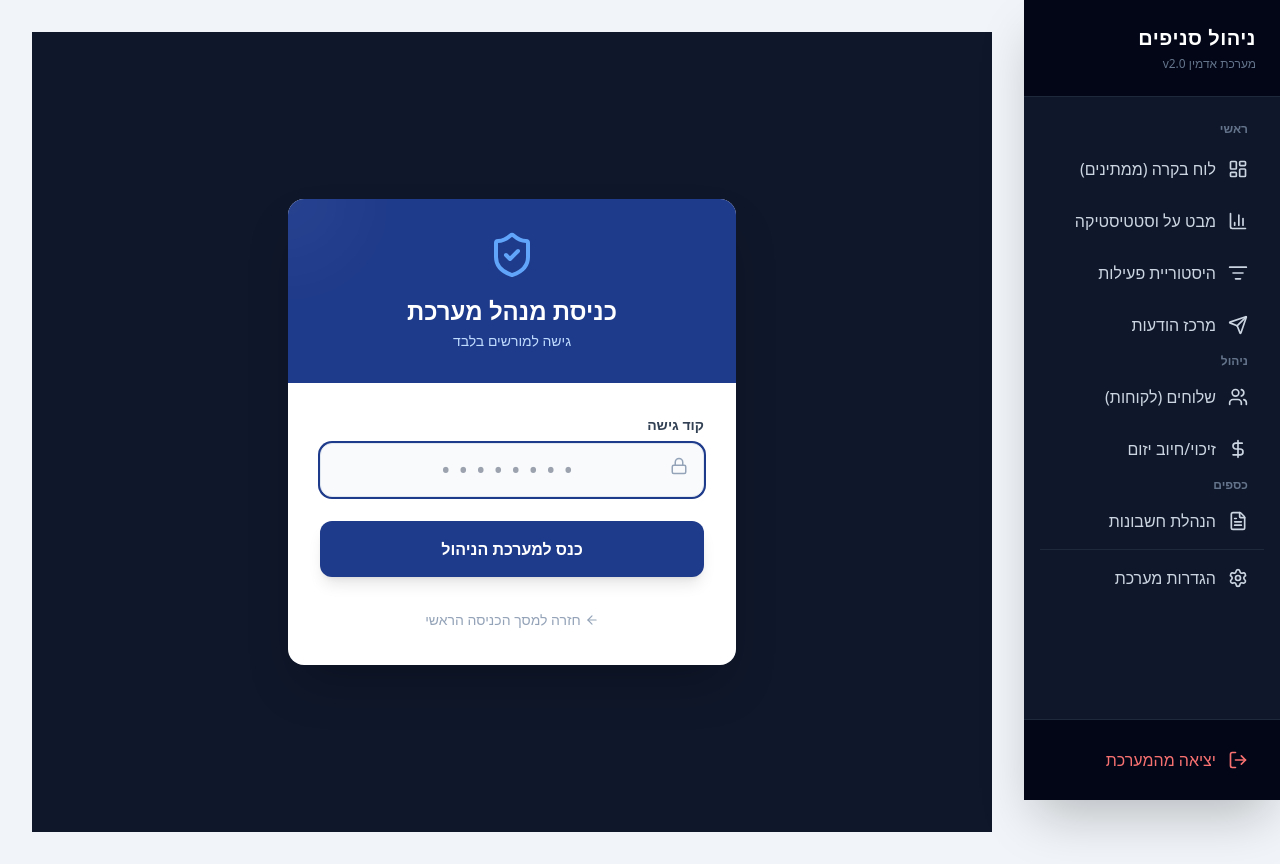
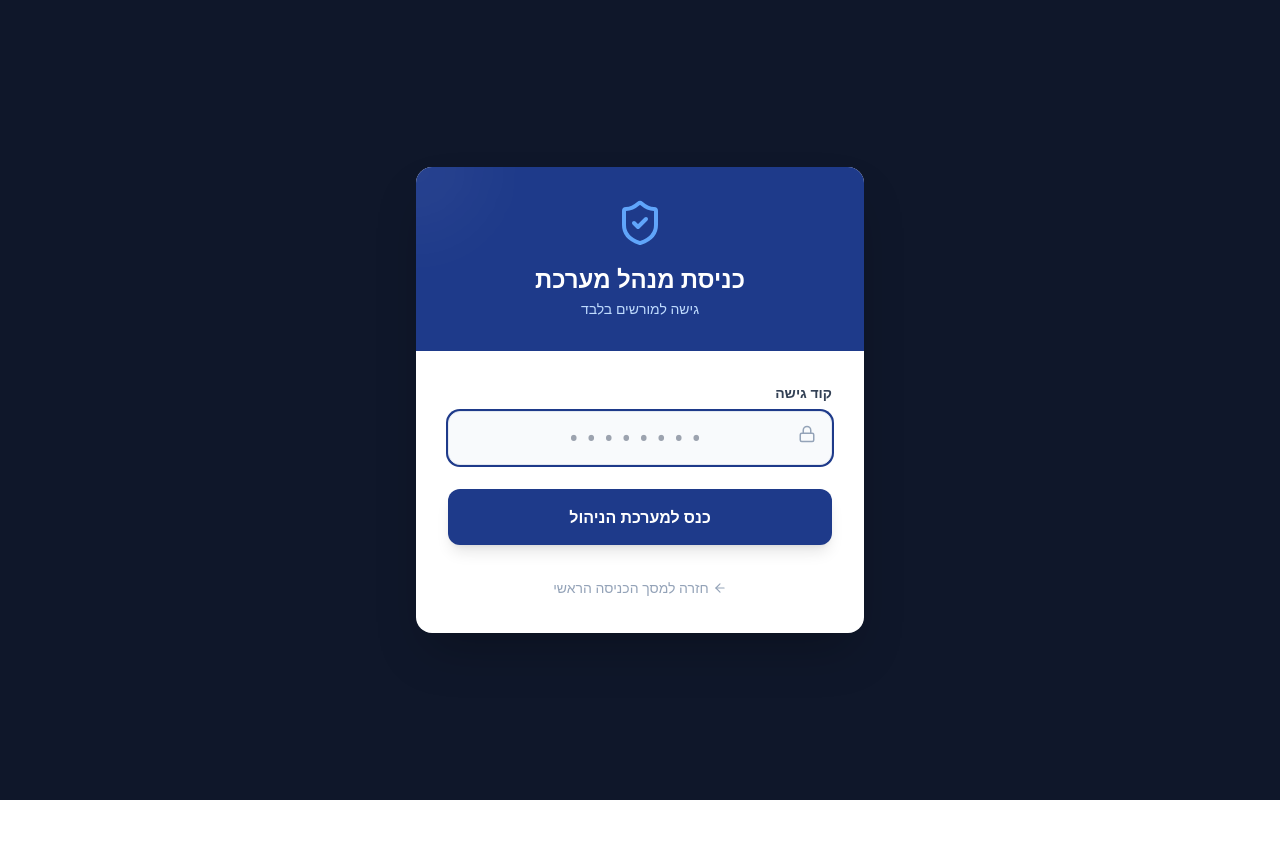
Before and after one commit to gkaplan770-sketch/850, a Next.js app: page /admin/login in a window 1280 px wide. After the commit the page ends 800 px from the top, so only its background shows below. Built offline with nearby package versions, Linux system fonts and the light colour scheme.

Commit message:
Fix admin layout security and sidebar visibility

```diff
--- a/app/admin/layout.tsx
+++ b/app/admin/layout.tsx
@@ -1,83 +1,143 @@
-import React from 'react';
-import Link from "next/link";
+"use client";
+
+import React, { useEffect, useState } from 'react';
+import { usePathname, useRouter } from 'next/navigation';
+import Link from 'next/link';
 import {
-  LayoutDashboard, Users, Settings, FileText,
-  BarChart3, LogOut, DollarSign, ListFilter, Send // <-- הוספנו Send
+  LayoutDashboard, PieChart, History, MessageSquare,
+  Users, DollarSign, FileText, LogOut, Menu
 } from "lucide-react";
 
 export default function AdminLayout({ children }: { children: React.ReactNode }) {
+  const pathname = usePathname();
+  const router = useRouter();
+  const [isAuthorized, setIsAuthorized] = useState(false);
+  const [isMobileMenuOpen, setIsMobileMenuOpen] = useState(false);
+
+  // האם אנחנו בדף הכניסה?
+  const isLoginPage = pathname === '/admin/login';
+
+  useEffect(() => {
+    // 1. אם אנחנו בדף הלוגין - אין צורך בבדיקות אבטחה
+    if (isLoginPage) {
+      setIsAuthorized(true);
+      return;
+    }
+
+    // 2. בדיקת אבטחה: האם יש למשתמש אישור כניסה?
+    // (בודק אם הקוקי "admin-auth" קיים)
+    const hasAuth = document.cookie.includes('admin-auth=true');
+
+    if (!hasAuth) {
+      // אם אין אישור - זרוק אותו מיד ללוגין
+      router.push('/admin/login');
+    } else {
+      // יש אישור - הצג את הדף
+      setIsAuthorized(true);
+    }
+  }, [pathname, isLoginPage, router]);
+
+  // מונע "הבהוב" של הדף המוגן לפני שהבדיקה הסתיימה
+  if (!isAuthorized) return null;
+
+  // --- מצב לוגין: הצג דף נקי בלי תפריטים ---
+  if (isLoginPage) {
+    return <main className="w-full min-h-screen bg-slate-900">{children}</main>;
+  }
+
+  // --- מצב מערכת: הצג תפריט ותוכן ---
   return (
-    <div className="flex min-h-screen bg-slate-100 font-sans" dir="rtl">
+    <div className="flex min-h-screen bg-slate-50" dir="rtl">
 
-      <aside className="w-64 bg-slate-900 text-slate-300 flex flex-col fixed h-full right-0 top-0 z-50 shadow-2xl">
-        <div className="p-6 border-b border-slate-800 bg-slate-950">
-          <h1 className="text-xl font-bold text-white tracking-wide">ניהול סניפים</h1>
+      {/* תפריט צד (Sidebar) */}
+      <aside className={`
+        fixed top-0 right-0 z-40 w-64 h-screen transition-transform bg-slate-900 text-slate-300
+        ${isMobileMenuOpen ? 'translate-x-0' : 'translate-x-full md:translate-x-0'}
+      `}>
+        <div className="h-full px-3 py-4 overflow-y-auto flex flex-col">
+
+          {/* כותרת */}
+          <div className="mb-8 px-2 text-center">
+            <h2 className="text-2xl font-bold text-white">ניהול סניפים</h2>
             <p className="text-xs text-slate-500 mt-1">מערכת אדמין v2.0</p>
           </div>
 
-        <nav className="flex-1 p-4 space-y-1 overflow-y-auto">
-          <p className="px-4 text-xs font-bold text-slate-500 mb-2 mt-2">ראשי</p>
+          {/* תפריטים */}
+          <ul className="space-y-2 font-medium flex-1">
 
-          <Link href="/admin/dashboard" className="flex items-center gap-3 hover:bg-slate-800 hover:text-white px-4 py-3 rounded-xl transition-all">
-            <LayoutDashboard size={20} />
+            <li className="px-2 pt-4 pb-2 text-xs font-bold text-slate-500 uppercase">ראשי</li>
+            <li>
+              <Link href="/admin/dashboard" className={`flex items-center p-3 rounded-xl hover:bg-slate-800 hover:text-white transition-colors ${pathname === '/admin/dashboard' ? 'bg-blue-600 text-white shadow-lg shadow-blue-900/50' : ''}`}>
+                 <LayoutDashboard size={20} className="ml-3" />
                  <span>לוח בקרה (ממתינים)</span>
               </Link>
-
-          <Link href="/admin/overview" className="flex items-center gap-3 hover:bg-slate-800 hover:text-white px-4 py-3 rounded-xl transition-all">
-            <BarChart3 size={20} />
+            </li>
+            <li>
+              <Link href="/admin/overview" className={`flex items-center p-3 rounded-xl hover:bg-slate-800 hover:text-white transition-colors ${pathname === '/admin/overview' ? 'bg-blue-600 text-white' : ''}`}>
+                 <PieChart size={20} className="ml-3" />
                  <span>מבט על וסטטיסטיקה</span>
               </Link>
-
-          <Link href="/admin/activities" className="flex items-center gap-3 hover:bg-slate-800 hover:text-white px-4 py-3 rounded-xl transition-all">
-            <ListFilter size={20} />
+            </li>
+            <li>
+               <Link href="/admin/accounting" className={`flex items-center p-3 rounded-xl hover:bg-slate-800 hover:text-white transition-colors ${pathname === '/admin/accounting' ? 'bg-blue-600 text-white' : ''}`}>
+                  <History size={20} className="ml-3" />
                   <span>היסטוריית פעילות</span>
                </Link>
+            </li>
 
-          {/* --- הקישור החדש להודעות --- */}
-          <Link href="/admin/messages" className="flex items-center gap-3 hover:bg-slate-800 hover:text-white px-4 py-3 rounded-xl transition-all">
-            <Send size={20} />
-            <span>מרכז הודעות</span>
-          </Link>
-          {/* --------------------------- */}
-
-          <p className="px-4 text-xs font-bold text-slate-500 mb-2 mt-6">ניהול</p>
-
-          <Link href="/admin/users" className="flex items-center gap-3 hover:bg-slate-800 hover:text-white px-4 py-3 rounded-xl transition-all">
-            <Users size={20} />
+            <li className="px-2 pt-6 pb-2 text-xs font-bold text-slate-500 uppercase">ניהול</li>
+            <li>
+              <Link href="/admin/users" className={`flex items-center p-3 rounded-xl hover:bg-slate-800 hover:text-white transition-colors ${pathname === '/admin/users' ? 'bg-blue-600 text-white' : ''}`}>
+                 <Users size={20} className="ml-3" />
                  <span>שלוחים (לקוחות)</span>
               </Link>
+            </li>
+            <li>
+               <button className="flex w-full items-center p-3 rounded-xl hover:bg-slate-800 hover:text-white transition-colors text-right opacity-50 cursor-not-allowed">
+                  <DollarSign size={20} className="ml-3" />
+                  <span>זיכוי/חיוב יזום</span>
+               </button>
+            </li>
 
-          <Link href="/admin/manual-balance" className="flex items-center gap-3 hover:bg-slate-800 hover:text-white px-4 py-3 rounded-xl transition-all">
-            <DollarSign size={20} />
-            <span>זיכוי/חיוב יזום</span>
-          </Link>
-
-          <p className="px-4 text-xs font-bold text-slate-500 mb-2 mt-6">כספים</p>
-
-          <Link href="/admin/accounting" className="flex items-center gap-3 hover:bg-slate-800 hover:text-white px-4 py-3 rounded-xl transition-all">
-            <FileText size={20} />
+            <li className="px-2 pt-6 pb-2 text-xs font-bold text-slate-500 uppercase">כספים</li>
+            <li>
+               <Link href="/admin/reports" className="flex items-center p-3 rounded-xl hover:bg-slate-800 hover:text-white transition-colors opacity-50 cursor-not-allowed">
+                  <FileText size={20} className="ml-3" />
                   <span>הנהלת חשבונות</span>
                </Link>
+            </li>
+          </ul>
 
-          <div className="my-4 border-t border-slate-800"></div>
-
-          <Link href="/admin/settings" className="flex items-center gap-3 hover:bg-slate-800 hover:text-white px-4 py-3 rounded-xl transition-all">
-            <Settings size={20} />
-            <span>הגדרות מערכת</span>
-          </Link>
-        </nav>
-
-        <div className="p-4 bg-slate-950 border-t border-slate-800">
-          <Link href="/" className="flex items-center gap-3 text-red-400 hover:bg-red-950/30 hover:text-red-300 px-4 py-3 rounded-xl transition-all">
-            <LogOut size={20} />
+          {/* כפתור יציאה */}
+          <div className="mt-auto pt-6 border-t border-slate-800">
+            <button
+              onClick={() => {
+                document.cookie = "admin-auth=; path=/; expires=Thu, 01 Jan 1970 00:00:01 GMT;";
+                router.push('/admin/login');
+              }}
+              className="flex items-center p-3 text-red-400 hover:text-red-300 hover:bg-red-900/20 rounded-xl w-full transition-colors"
+            >
+               <LogOut size={20} className="ml-3" />
                <span>יציאה מהמערכת</span>
-          </Link>
+            </button>
+          </div>
         </div>
       </aside>
 
-      <main className="flex-1 mr-64 p-8 overflow-y-auto">
+      {/* כפתור תפריט למובייל */}
+      <button
+        onClick={() => setIsMobileMenuOpen(!isMobileMenuOpen)}
+        className="md:hidden fixed top-4 right-4 z-50 p-2 bg-slate-900 text-white rounded-lg shadow-lg"
+      >
+        <Menu size={24} />
+      </button>
+
+      {/* תוכן ראשי */}
+      <div className="flex-1 md:mr-64 min-h-screen">
+         <div className="p-4 md:p-8 max-w-7xl mx-auto">
             {children}
-      </main>
+         </div>
+      </div>
     </div>
   );
 }
```
Lines whose indentation alone changed are shown as unchanged.
